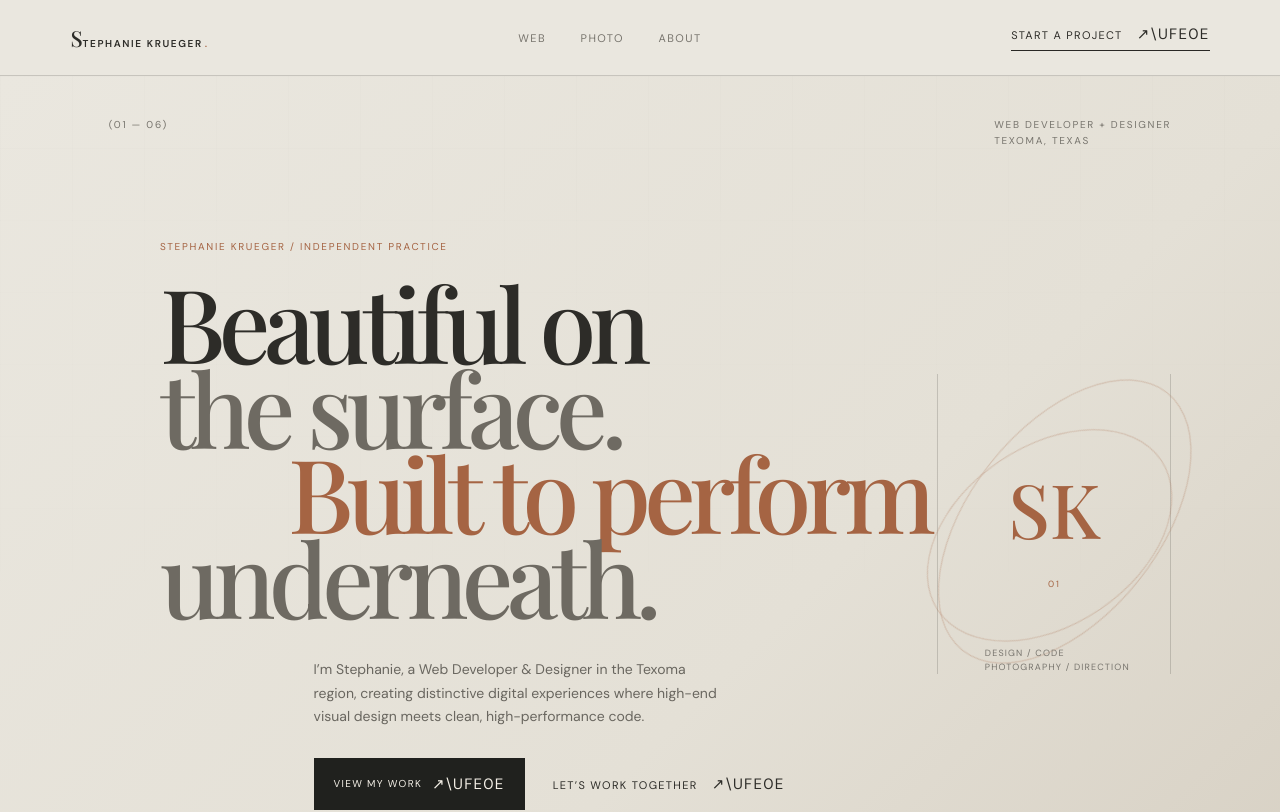
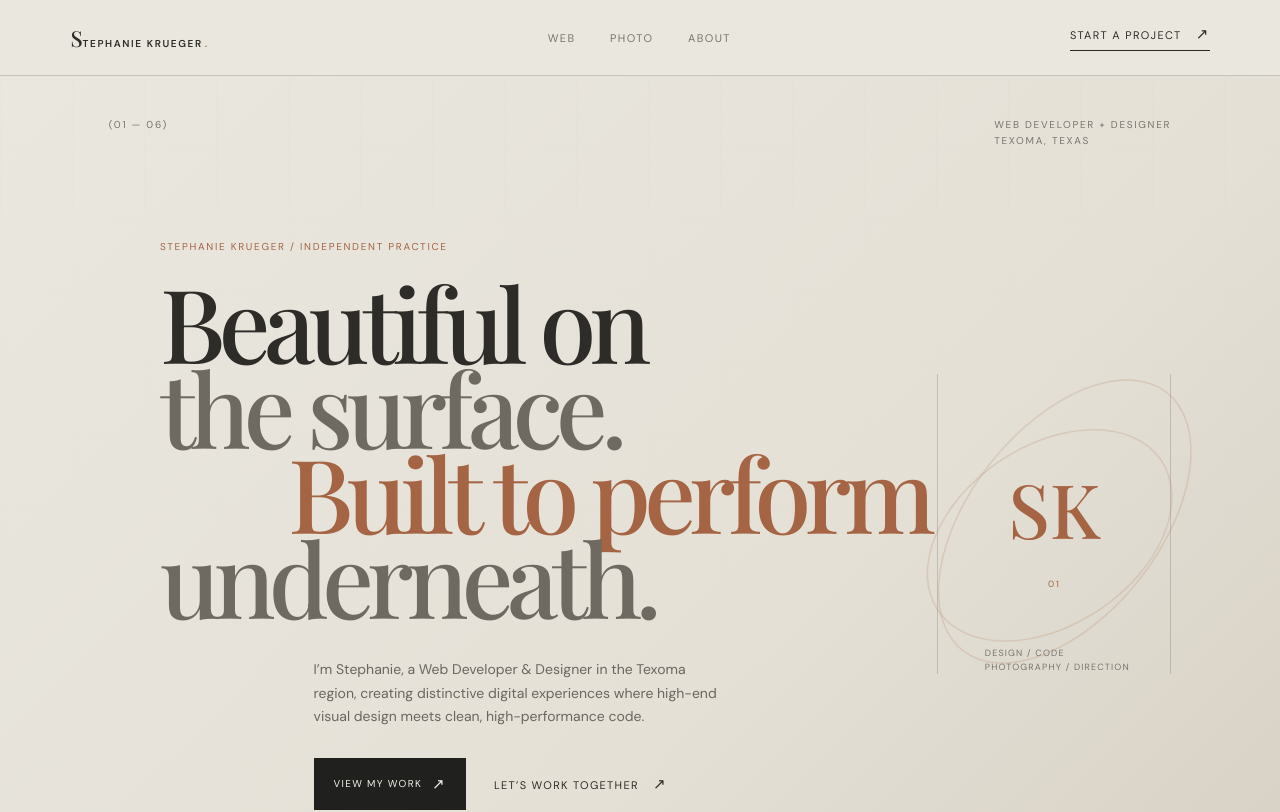
Before and after one commit to StephanieKrueger/StephKrueger, a React (Vite) app: page / in a window 1280 px wide. Shown: the top 812 px of the page. Built offline with nearby package versions, Linux system fonts and the light colour scheme; a web font is replaced by a local one.

Commit message:
Update App.tsx

```diff
--- a/src/App.tsx
+++ b/src/App.tsx
@@ -40,7 +40,7 @@ const process = [
   ['05', 'Refine', 'Test, optimize, polish, and launch.'],
 ]
 function Arrow() {
-  return <span className="arrow" aria-hidden="true">↗\uFE0E</span>
+  return <span className="arrow" aria-hidden="true">↗{'\uFE0E'}</span>
 }
 function SocialLinks() {
   return <div className="footer-links" aria-label="Social links"><a href="https://www.instagram.com/stephkrueger.exe/" target="_blank" rel="noreferrer" aria-label="Instagram" title="Instagram"><svg className="social-icon" viewBox="0 0 24 24" aria-hidden="true"><rect x="3" y="3" width="18" height="18" rx="5" /><circle cx="12" cy="12" r="4.25" /><circle cx="17.4" cy="6.7" r="1" className="social-dot" /></svg></a><a href="https://www.facebook.com/stephkruegerexe/" target="_blank" rel="noreferrer" aria-label="Facebook" title="Facebook"><svg className="social-icon social-facebook" viewBox="0 0 24 24" aria-hidden="true"><path d="M14.2 21v-8h2.7l.4-3.1h-3.1v-2c0-.9.3-1.5 1.6-1.5h1.7V3.6c-.3 0-1.3-.1-2.5-.1-2.5 0-4.2 1.5-4.2 4.3v2.1H8v3.1h2.8v8h3.4Z" /></svg></a><a className="privacy-footer-link" href="/privacy">Privacy</a></div>
@@ -159,7 +159,7 @@ function App() {
         <section className="statement section-pad" id="about"><div className="section-index eyebrow">(02 — 06)</div><div className="statement-content"><p className="kicker">A little context</p><h2>Design gets attention.<br /><em>Code keeps it there.</em></h2><p className="body-copy">I work across design, development, branding, and photography to create cohesive digital identities, not disconnected deliverables. Every project is a chance to make something considered, useful, and unmistakably its own.</p><a className="text-link" href="/about">More about me <Arrow /></a></div><div className="statement-note">For people building<br />something with a pulse.</div></section>
         <section className="work section-pad" id="work"><div className="section-heading"><div><p className="kicker">Selected work</p><h2>Made to be<br /><em>remembered.</em></h2></div><p className="section-index eyebrow">(03 — 06)</p></div><ProjectCarousel /></section>
         <section className="services section-pad" id="services"><div className="section-heading"><div><p className="kicker">What I do</p><h2>Many disciplines.<br /><em>One point of view.</em></h2></div><p className="section-index eyebrow">(04 — 06)</p></div><div className="service-list">{services.map(([number, title, description]) => <article className="service-row" key={title}><span className="service-number">{number}</span><h3>{title}</h3><p>{description}</p><span className="service-plus" aria-hidden="true">+</span></article>)}</div></section>
-        <section className="philosophy section-pad"><div className="philosophy-top"><p className="kicker">The point of the work</p><p className="eyebrow">Design ↔ Code</p></div><h2>Design without performance<br />is <em>decoration.</em><br />Code without design<br />is <em>infrastructure.</em></h2><div className="philosophy-bottom"><p>My practice brings both disciplines to the table: visually distinctive websites that stay fast, responsive, accessible, and maintainable long after launch.</p><span className="philosophy-symbol" aria-hidden="true">✳\uFE0E</span></div></section>
+        <section className="philosophy section-pad"><div className="philosophy-top"><p className="kicker">The point of the work</p><p className="eyebrow">Design ↔ Code</p></div><h2>Design without performance<br />is <em>decoration.</em><br />Code without design<br />is <em>infrastructure.</em></h2><div className="philosophy-bottom"><p>My practice brings both disciplines to the table: visually distinctive websites that stay fast, responsive, accessible, and maintainable long after launch.</p><span className="philosophy-symbol" aria-hidden="true">✳{'\uFE0E'}</span></div></section>
         <section className="texoma section-pad"><div className="texoma-copy"><p className="kicker">Local roots / open road</p><h2>Built in Texoma.<br /><em>Designed for anywhere.</em></h2><p className="body-copy">Serving businesses, artists, restaurants, creatives, and organizations throughout the Texoma region and beyond. Close enough to care about the details. Curious enough to look further.</p><a className="text-link" href="#contact">Start a conversation <Arrow /></a></div><div className="texoma-stamp"><span>33° 37′ N</span><strong>TX<br /><i>OK</i></strong><span>96° 36′ W</span></div></section>
         <section className="photography section-pad" id="photography"><div className="section-heading"><div><p className="kicker">Through the lens</p><h2>Light, texture,<br /><em>and feeling.</em></h2></div><p className="section-index eyebrow">(05 — 06)</p></div><div className="photo-strip"><figure className="photo-card photo-food"><img src="images/photography/deanbaby-1.jpg" loading="lazy" /><figcaption><span>01</span><strong>Family & Lifestyle</strong></figcaption></figure><figure className="photo-card photo-band"><img src="images/photography/andrew-guitar-1.jpg" loading="lazy" /><figcaption><span>02</span><strong>Band / Music</strong></figcaption></figure></div></section>
         <section className="process section-pad"><div className="section-heading"><div><p className="kicker">How it comes together</p><h2>A clear path to<br /><em>good work.</em></h2></div><p className="section-index eyebrow">(06 — 06)</p></div><div className="process-list">{process.map(([number, title, description]) => <article key={number}><span>{number}</span><h3>{title}</h3><p>{description}</p></article>)}</div></section>
```
